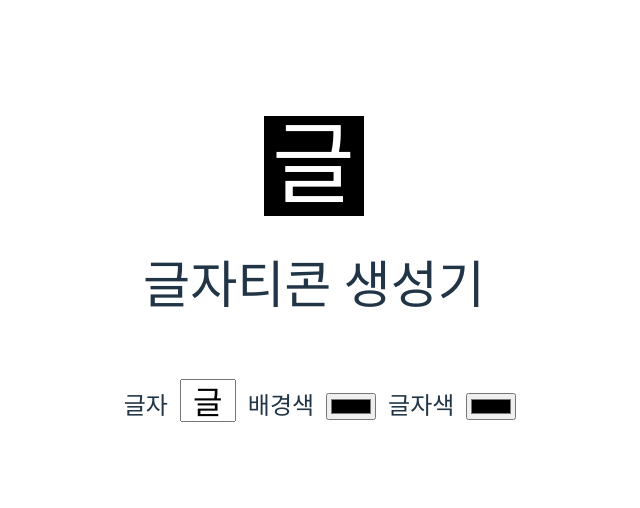
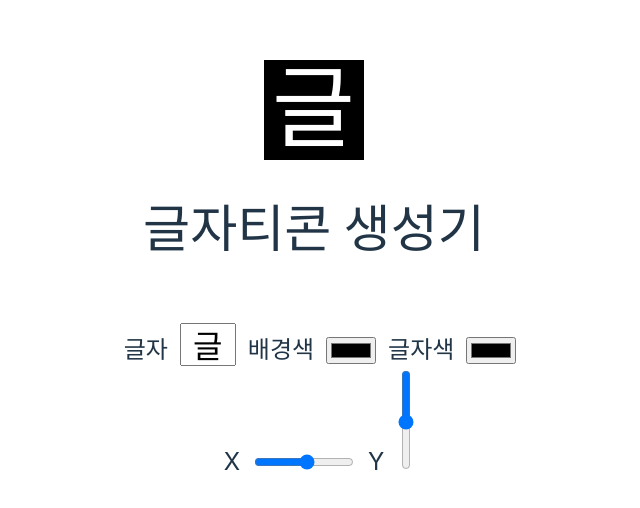
Before and after one commit to sjy5386/charicon, a React (Vite) app: page / in a window 1280 px wide. Shown: the part 114-622 px from the top of the page, without its empty margins (326-966 px from the left). Built offline with nearby package versions, Linux system fonts and the light colour scheme; a web font is replaced by a local one.

Commit message:
위치 조절 추가
Signed-off-by: Seokjin Yoon <13289043+sjy5386@users.noreply.github.com>

```diff
--- a/src/App.css
+++ b/src/App.css
@@ -26,3 +26,12 @@ input[type='text'] {
   width: 1.5em;
   text-align: center;
 }
+
+#x-range-input {
+  width: 100px;
+}
+
+#y-range-input {
+  writing-mode: vertical-lr;
+  height: 100px;
+}
--- a/src/App.tsx
+++ b/src/App.tsx
@@ -4,9 +4,14 @@ import './App.css'
 function App() {
     const canvasRef = useRef(null)
 
+    const size = 100
+
     const [character, setCharacter] = useState('글')
     const [backgroundColor, setBackgroundColor] = useState('black')
     const [color, setColor] = useState('white')
+
+    const [x, setX] = useState(8)
+    const [y, setY] = useState(80)
 
     useEffect(() => {
         const canvas = canvasRef.current;
@@ -19,18 +24,19 @@ function App() {
         ctx.fillRect(0, 0, 100, 100);
 
         // 글자 쓰기
-        ctx.font = "90px ChosunGs";
+        ctx.font = `90px ChosunGs`;
         ctx.fillStyle = color;
-        ctx.fillText(character, 8, 80);
+        ctx.fillText(character, x, y);
     })
 
     return (
         <>
             <div>
-                <canvas ref={canvasRef} width="100" height="100"></canvas>
+                <canvas ref={canvasRef} width={size} height={size}></canvas>
             </div>
             <h1>글자티콘 생성기</h1>
             <div className="card">
+                <div>
                     <label>글자</label>
                     <input type="text" maxLength={1} value={character} onChange={(e) => setCharacter(e.target.value)}/>
                     <label>배경색</label>
@@ -38,6 +44,15 @@ function App() {
                     <label>글자색</label>
                     <input type="color" value={color} onChange={(e) => setColor(e.target.value)}/>
                 </div>
+                <div>
+                    <label>X</label>
+                    <input type="range" value={x} onChange={(e) => setX(Number(e.target.value))}
+                           max={size} min={-size} id="x-range-input"/>
+                    <label>Y</label>
+                    <input type="range" value={y} onChange={(e) => setY(Number(e.target.value))}
+                           max={size * 2} min={-size / 2} id="y-range-input"/>
+                </div>
+            </div>
         </>
     )
 }
```
Lines whose indentation alone changed are shown as unchanged.
